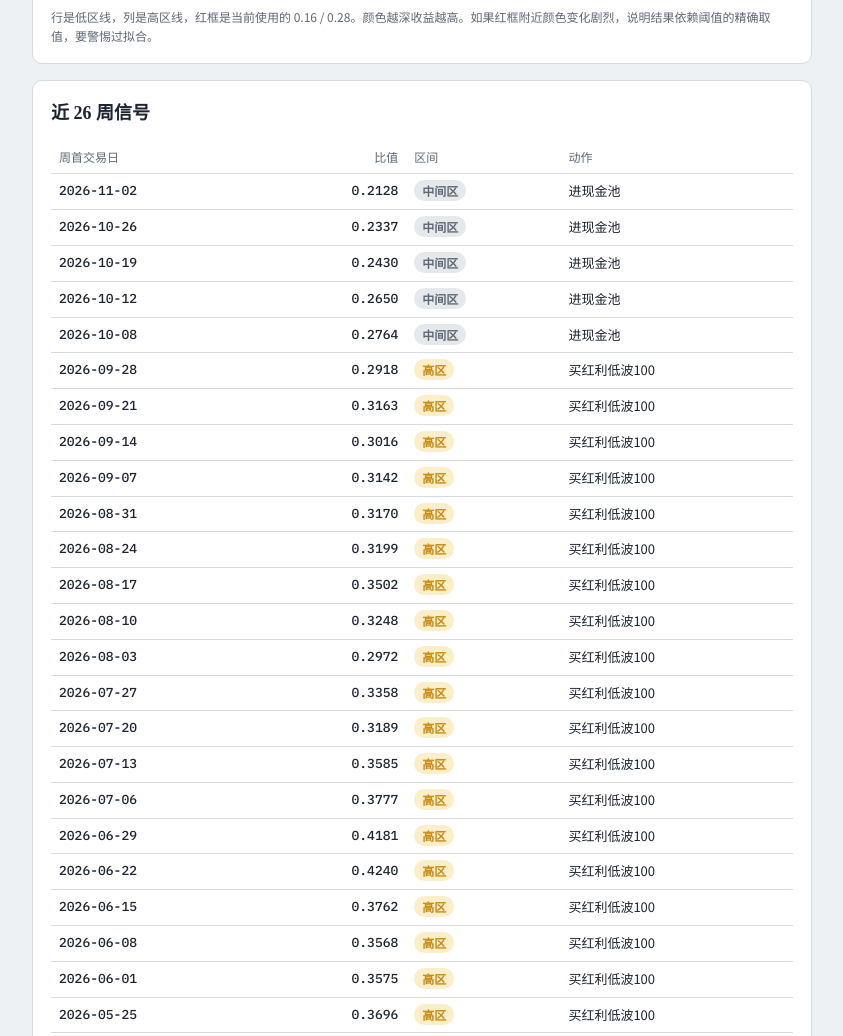
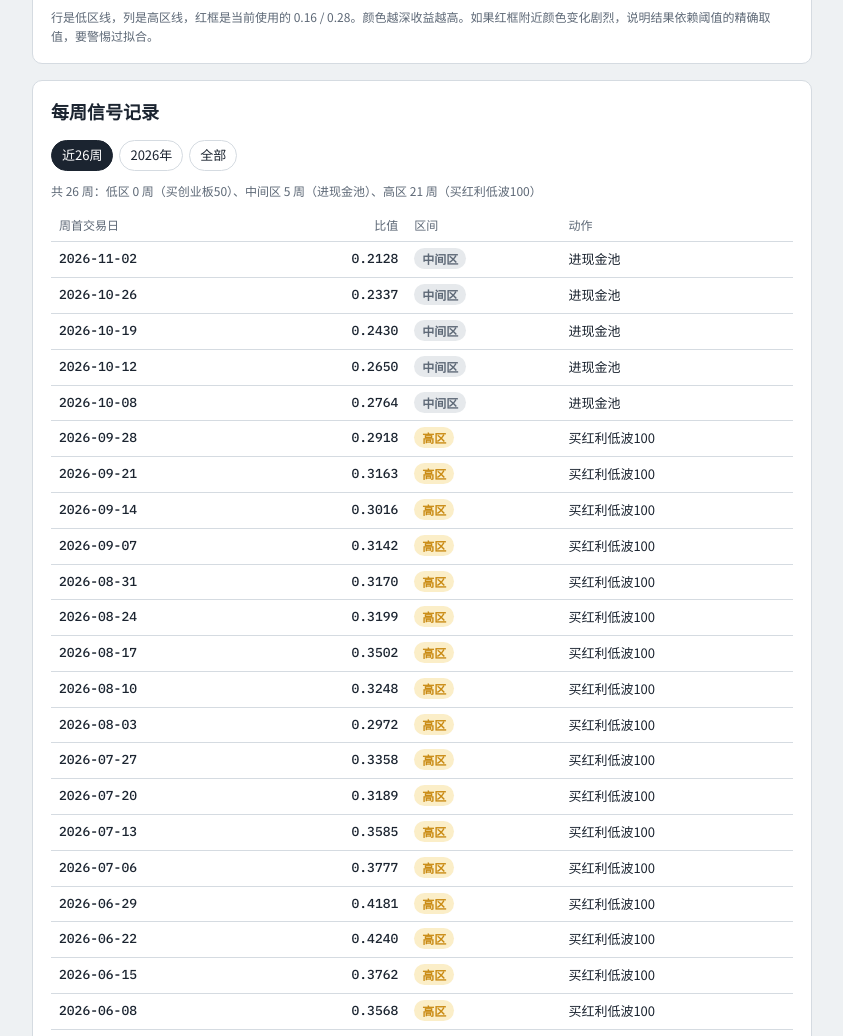
Before and after one commit to 964583194/ratio-signal, a plain HTML site: page index.html in a window 1280 px wide. Shown: the part 1765-2801 px from the top of the page, without its empty margins (218-1061 px from the left). Drawn offline with Linux system fonts and the light colour scheme.

Commit message:
每周信号支持按年份查看全部历史
Co-Authored-By: Claude Opus 5.5 <noreply@anthropic.com>
Claude-Session: https://claude.ai/code/session_01Qk3knjqTExfH6WaQfwXFQ3

```diff
--- a/index.html
+++ b/index.html
@@ -77,6 +77,10 @@ th{font-size:12px;color:var(--muted);font-weight:500}
 tr.hl td{font-weight:700}
 .chip{font-size:12px;font-weight:700;padding:2px 8px;border-radius:999px}
 .chip.l{background:var(--grow-soft);color:var(--grow)}.chip.h{background:var(--div-soft);color:var(--div)}.chip.m{background:var(--mid);color:var(--muted)}
+.years{display:flex;flex-wrap:wrap;gap:6px;margin-bottom:10px}
+.years button{font:inherit;font-size:13px;padding:4px 10px;border-radius:999px;border:1px solid var(--line);background:var(--panel);color:var(--ink);cursor:pointer}
+.years button[aria-pressed="true"]{background:var(--ink);color:var(--panel);border-color:var(--ink)}
+.years button:focus-visible{outline:2px solid var(--mark);outline-offset:2px}
 .heat td{text-align:center;font-family:var(--f-num)}
 .heat td.cur{outline:2px solid var(--mark);outline-offset:-2px}
 .note{font-size:12px;color:var(--muted);margin:10px 0 0}
@@ -171,7 +175,9 @@ footer{font-size:11px;color:var(--muted);text-align:center;line-height:1.8}
 </section>
 
 <section class="panel">
-  <h2>近 26 周信号</h2>
+  <h2>每周信号记录</h2>
+  <div class="years" id="years" role="group" aria-label="按年份查看"></div>
+  <p class="note" id="weekSum" style="margin:0 0 8px"></p>
   <div class="scroll"><table>
     <thead><tr><th>周首交易日</th><th class="r">比值</th><th>区间</th><th>动作</th></tr></thead>
     <tbody id="weeks"></tbody>
@@ -280,9 +286,20 @@ function render(d){
     return `<td class="${cur?"cur":""}" style="background:color-mix(in srgb, var(--grow) ${Math.round(8+a*62)}%, var(--panel))">${v==null?"—":pc(v)}</td>`}).join("")+"</tr>"});
   $("heat").innerHTML=h;
 
-  // 近期周信号
-  $("weeks").innerHTML=d.weekly.slice().reverse().map(([dt,r,z])=>
-    `<tr><td class="num">${dt}</td><td class="r num">${f4(r)}</td><td><span class="chip ${z}">${ZN[z]}</span></td><td>${ACT_SHORT[z]}</td></tr>`).join("");
+  // 每周信号：默认近 26 周，可按年份查看全部
+  const W=d.weekly, yrs=[...new Set(W.map(w=>w[0].slice(0,4)))].reverse();
+  const opts=[["recent","近26周"],...yrs.map(y=>[y,y+"年"]),["all","全部"]];
+  $("years").innerHTML=opts.map(([k,t])=>`<button type="button" data-k="${k}">${t}</button>`).join("");
+  function showWeeks(k){
+    const rows=k==="recent"?W.slice(-26):k==="all"?W:W.filter(w=>w[0].startsWith(k));
+    $("years").querySelectorAll("button").forEach(b=>b.setAttribute("aria-pressed",b.dataset.k===k));
+    const c={l:0,m:0,h:0};rows.forEach(w=>c[w[2]]++);
+    $("weekSum").textContent=`共 ${rows.length} 周：低区 ${c.l} 周（买创业板50）、中间区 ${c.m} 周（进现金池）、高区 ${c.h} 周（买红利低波100）`;
+    $("weeks").innerHTML=rows.slice().reverse().map(([dt,r,z])=>
+      `<tr><td class="num">${dt}</td><td class="r num">${f4(r)}</td><td><span class="chip ${z}">${ZN[z]}</span></td><td>${ACT_SHORT[z]}</td></tr>`).join("");
+  }
+  $("years").onclick=e=>{const b=e.target.closest("button");if(b)showWeeks(b.dataset.k)};
+  showWeeks("recent");
 
   $("r1k").textContent="< "+LO;$("r2k").textContent=LO+"–"+HI;$("r3k").textContent="≥ "+HI;
   $("srcC").textContent=d.sources.cyb;$("srcH").textContent=d.sources.hl;
```
Also changed, not shown: 1 other file.
